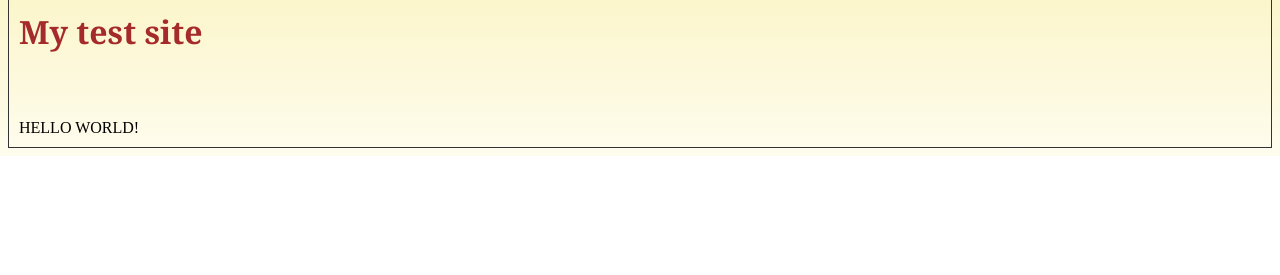
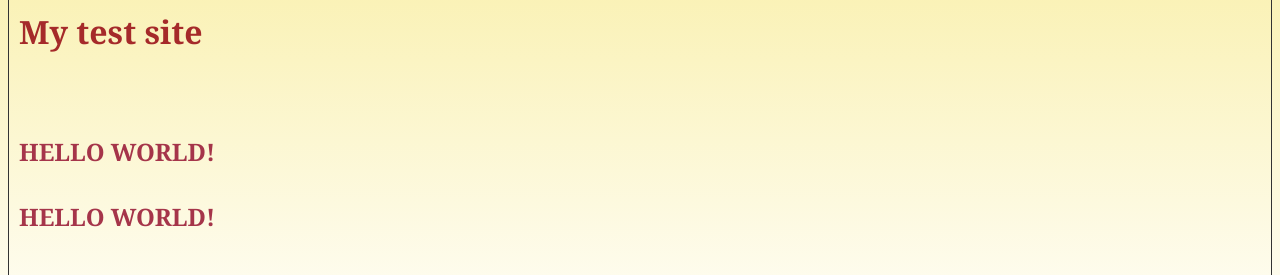
Before and after one commit to attapack/MyRR_PAV, a plain HTML site: page index.html in a window 1280 px wide. Shown: the part 670-945 px from the top of the page. Before the commit the page ends 826 px from the top, so only its background shows below. Drawn offline with Linux system fonts and the light colour scheme.

Commit message:
modify 3 index.html

```diff
--- a/index.html
+++ b/index.html
@@ -3,6 +3,8 @@
 <title>LR2_GIT</title>
 <link rel=STYLESHEET TYPE="text/css" HREF="styles/body.css">
 <link rel=STYLESHEET TYPE="text/css" HREF="styles/h3.css">
+<link rel=STYLESHEET TYPE="text/css" HREF="styles/h5.css">
+<link rel=STYLESHEET TYPE="text/css" HREF="styles/h4.css">
 </head>
 <body>
 <h3>Insert images to HTML code</h3>
@@ -12,6 +14,7 @@
 <img src="images2/images.png" alt="Button Watch now"/>
 <h3>My test site</h3>
 <br>
-<p>HELLO WORLD!</p>
+<h4>HELLO WORLD!</p>
+<h4>HELLO WORLD!</p>
 </body>
 </html>
```
